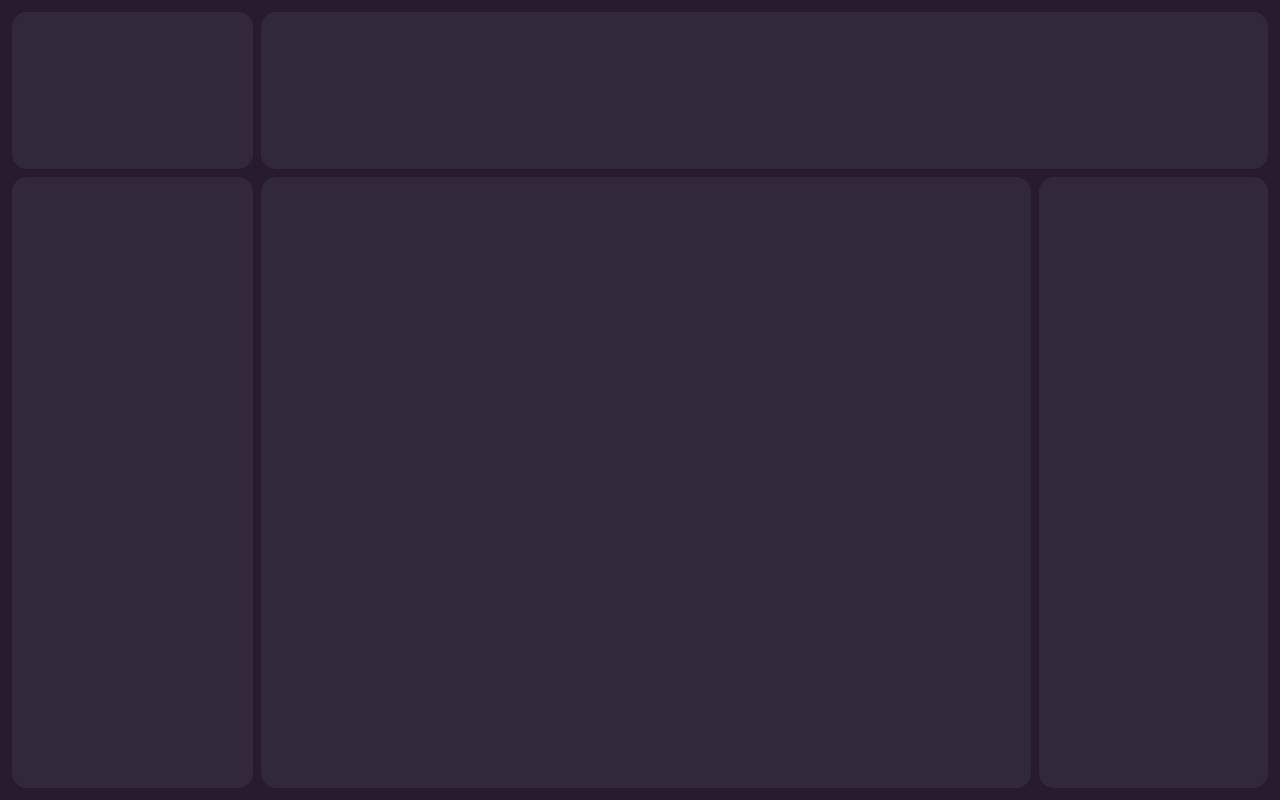
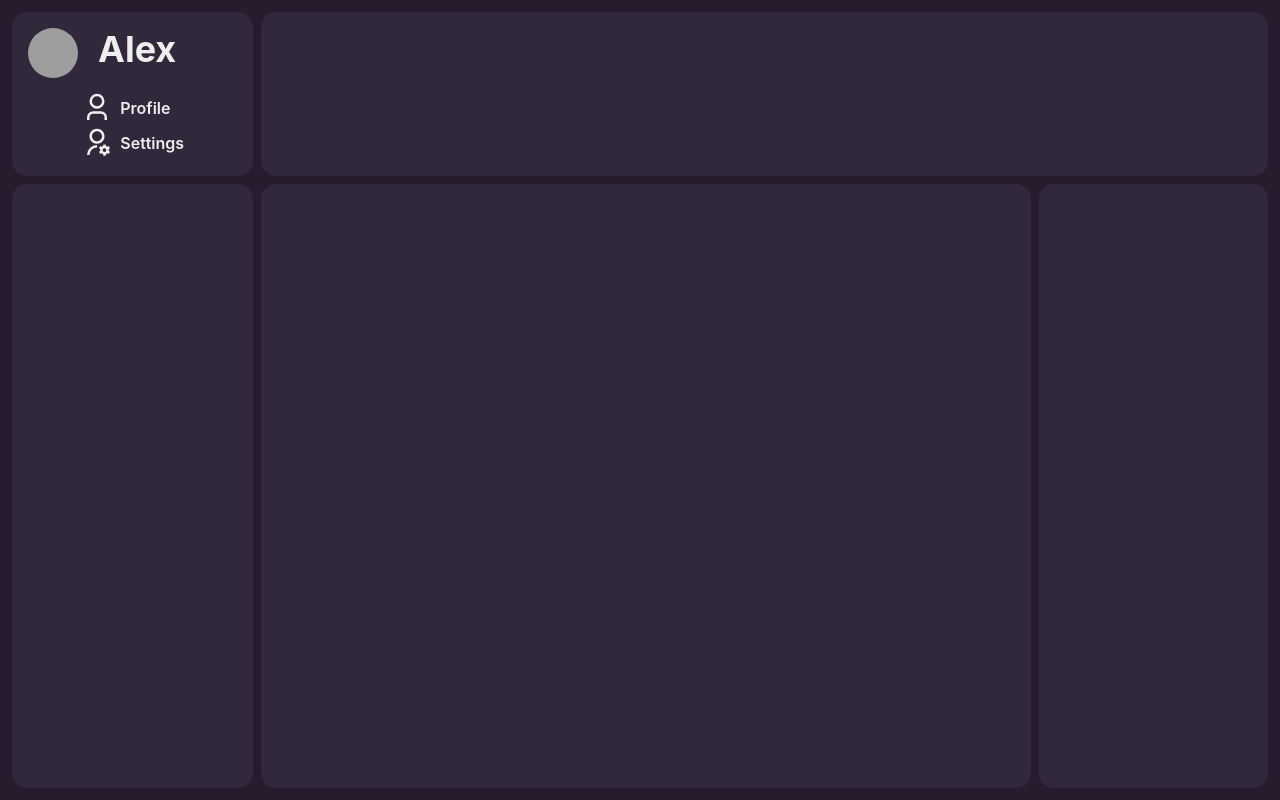
Before and after one commit to noname-friend-app/friend-app-client, a React (Create React App) app: page / in a window 1280 px wide. Built offline with nearby package versions, Linux system fonts and the light colour scheme; grey boxes are pictures that could not be loaded.

Commit message:
styled profile box

```diff
--- a/src/components/infoBar.js
+++ b/src/components/infoBar.js
@@ -4,7 +4,7 @@ import { Heading, Image, Text, Icon, Flex } from '@chakra-ui/react';
 const InfoBar = () => {
   return (
     <>
-      <Flex w='100%' h={200} rounded="15" bg='brandpurple.200'  >
+      <Flex p={5} w='100%' h={200} rounded="15" bg='brandpurple.200'  >
       </Flex>
     </>
   );
--- a/src/components/profileBox.js
+++ b/src/components/profileBox.js
@@ -1,10 +1,36 @@
-import { Heading, Image, Text, Icon, Flex } from '@chakra-ui/react';
-import {RiUserSettingsLine, RiUser3Line} from 'react-icons/ri'
+import { Heading, Image, Text, Icon, Flex } from "@chakra-ui/react";
+import { RiUserSettingsLine, RiUser3Line } from "react-icons/ri";
 
 const ProfileBox = () => {
   return (
     <>
-      <Flex bg='brandpurple.200'  h={200} borderRadius={"15"}>
+      <Flex
+        flexDir={"column"}
+        justify={"center"}
+        bg="brandpurple.200"
+        h={200}
+        borderRadius={"15"}
+        p={4}
+      >
+        <Flex>
+          <Image
+            src="https://bit.ly/dan-abramov"
+            boxSize="50px"
+            objectFit="cover"
+            rounded={"50%"}
+          />
+          <Heading ml={5}>Alex</Heading>
+        </Flex>
+        <Flex w={100} alignSelf='center' flexDir='column'>
+          <Flex _hover={{cursor: 'pointer', color: 'brandpurple.100'}}  mt={3} >
+            <Icon h={35} w={30} as={RiUser3Line} size="20px" />
+            <Text  fontWeight={'600'} alignSelf={'center'} ml={2}>Profile</Text>
+          </Flex>
+          <Flex _hover={{cursor: 'pointer', color: 'brandpurple.100'}}>
+            <Icon h={35} w={30} as={RiUserSettingsLine} size="20px" />
+            <Text  fontWeight={'600'} alignSelf={'center'} ml={2}>Settings</Text>
+          </Flex>
+        </Flex>
       </Flex>
     </>
   );
```
